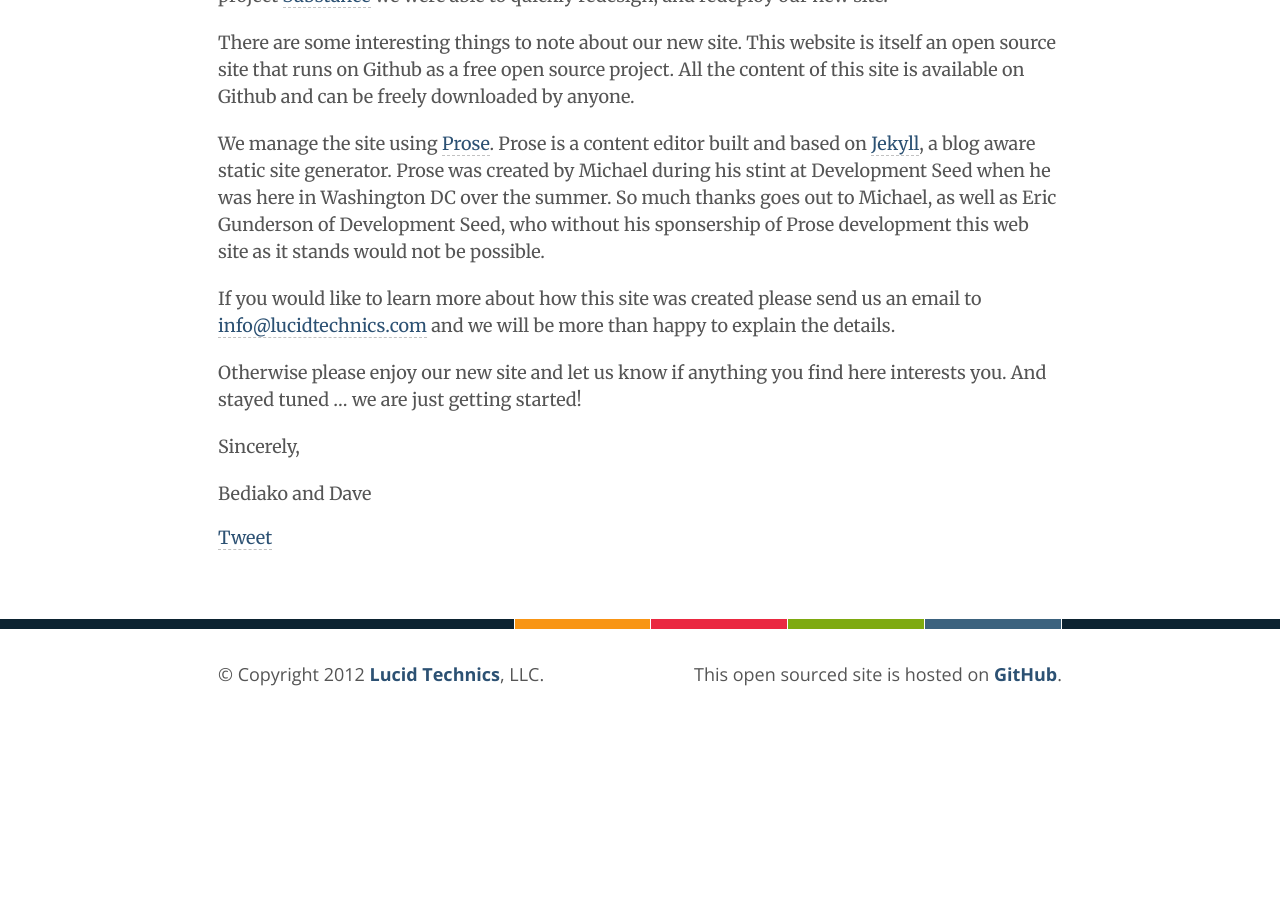
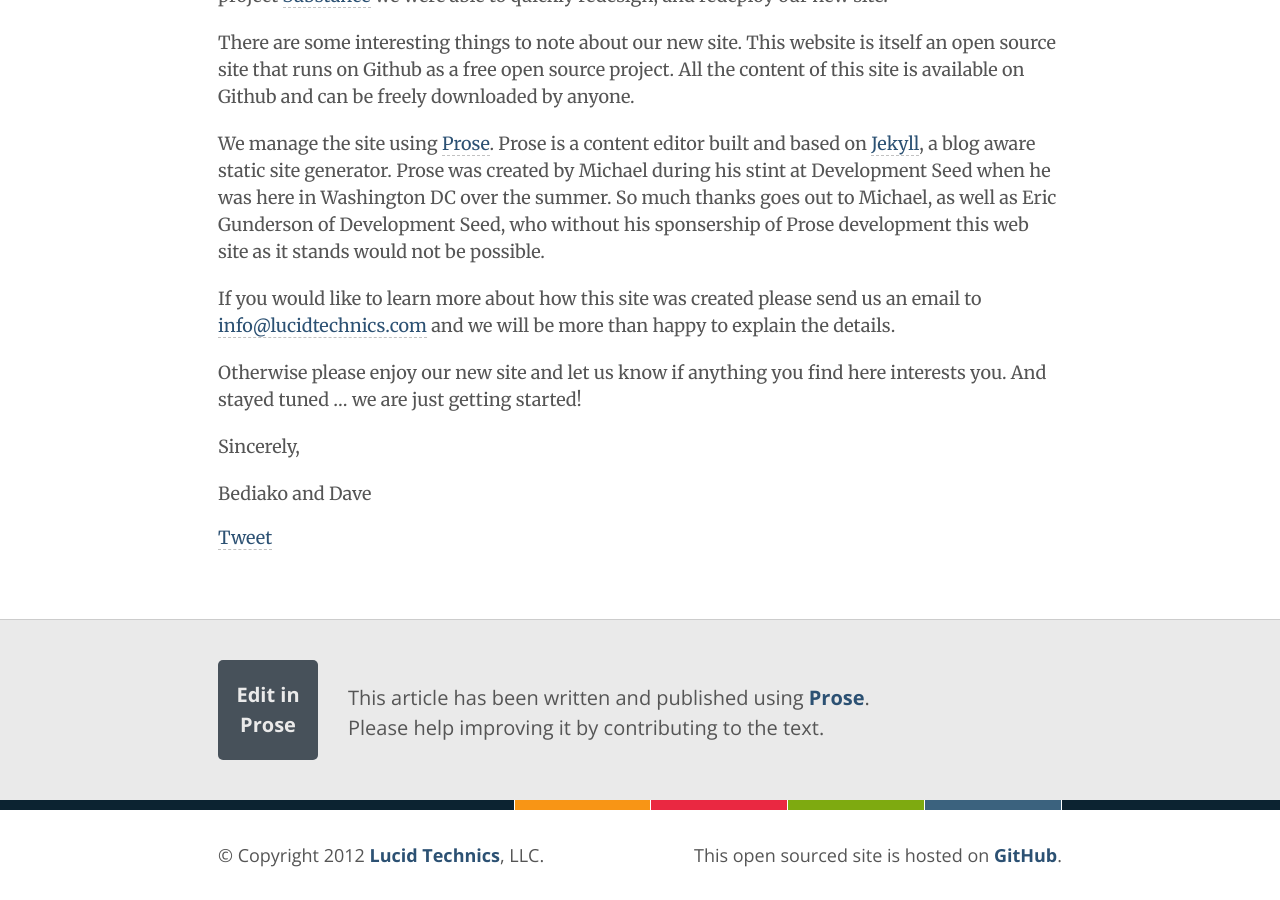
Before and after one commit to LucidTechnics/lucidtechnics.github.com, a Jekyll site: the page built from articles.html, in a window 1280 px wide and 900 px high, scrolled down 1369 px. Built offline with Jekyll 4.4.1, drawn with Linux system fonts in a browser that asks for light colours; nearby versions of some CDN libraries; comment, search, counter and statistics services are not loaded; before the commit the page ends 2088 px from its top, so only the background shows below that.

Commit message:
Updated articles.html

```diff
--- a/articles.html
+++ b/articles.html
@@ -46,9 +46,6 @@
 
         </div>
 
-
-
-      {% endfor %}
         {% if page.prose_link %}
         <div class="improve-article-wrapper">
           <div class="improve-article">
@@ -60,6 +57,9 @@
         </div>
         {% endif %}
 
+      {% endfor %}
+
+
     </div>
 
   </div>
```
Lines whose indentation alone changed are shown as unchanged.
